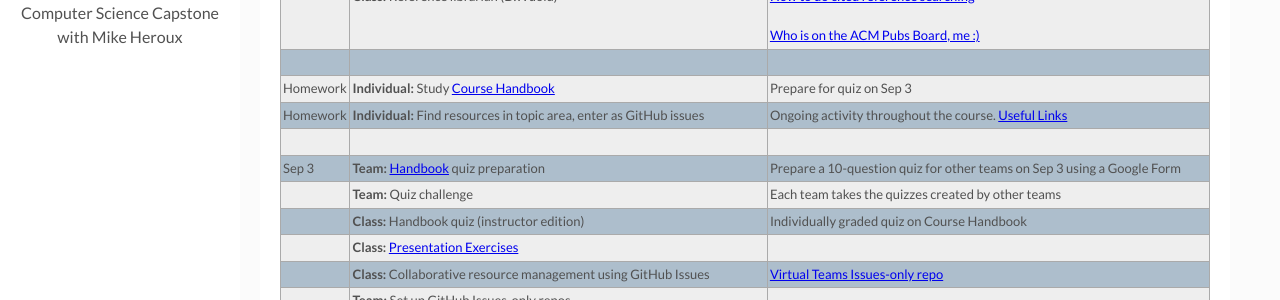
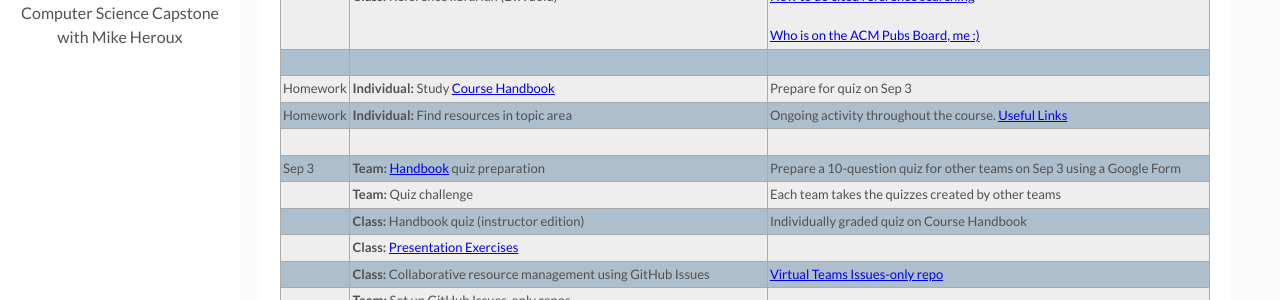
Before and after one commit to maherou/Teaching, a Jekyll site: the page built from files/CS373/2021-Fall-Class-Meeting-Schedule.md, in a window 1280 px wide and 900 px high, scrolled down 328 px. Shown: the part 153-453 px from the top of the window. Built offline with Jekyll 4.4.1, drawn with Linux system fonts in a browser that asks for light colours.

Commit message:
Update 2021-Fall-Class-Meeting-Schedule.md

```diff
--- a/files/CS373/2021-Fall-Class-Meeting-Schedule.md
+++ b/files/CS373/2021-Fall-Class-Meeting-Schedule.md
@@ -21,7 +21,7 @@ location: "Collegeville, MN, USA"
 || **Class:** Reference librarian (D.Wuolu) | [ACM Digital Library User Guide](https://libraries.acm.org/binaries/content/assets/libraries/acm-digital-library-user-guide.pdf) <br> <br> [How to do cited reference searching](https://clarivate.libguides.com/webofscienceplatform/woscc) <br> <br> [Who is on the ACM Pubs Board, me :)](https://www.acm.org/publications/publications-board-committees)|
 | | | |
 | Homework | **Individual:** Study [Course Handbook](../CSCI373CourseHandbookLatestEdition.pdf) | Prepare for quiz on Sep 3 |
-| Homework | **Individual:** Find resources in topic area, enter as GitHub issues | Ongoing activity throughout the course. [Useful Links](https://maherou.github.io/Teaching/files/CS373/CS373-Links/) |
+| Homework | **Individual:** Find resources in topic area | Ongoing activity throughout the course. [Useful Links](https://maherou.github.io/Teaching/files/CS373/CS373-Links/) |
 | | | |
 | Sep 3| **Team:** [Handbook](../CSCI373CourseHandbookLatestEdition.pdf) quiz preparation | Prepare a 10-question quiz for other teams on Sep 3 using a Google Form  |
 | | **Team:** Quiz challenge| Each team takes the quizzes created by other teams |
```
